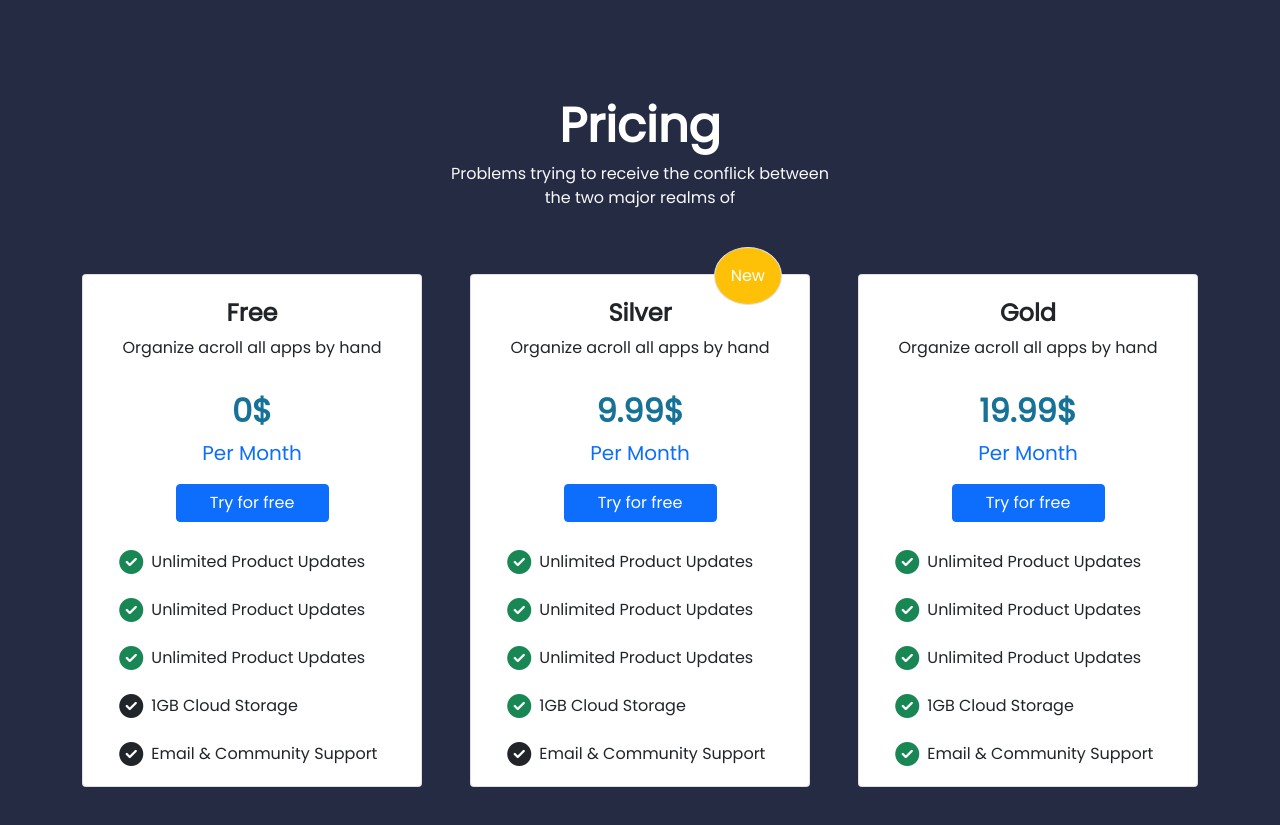
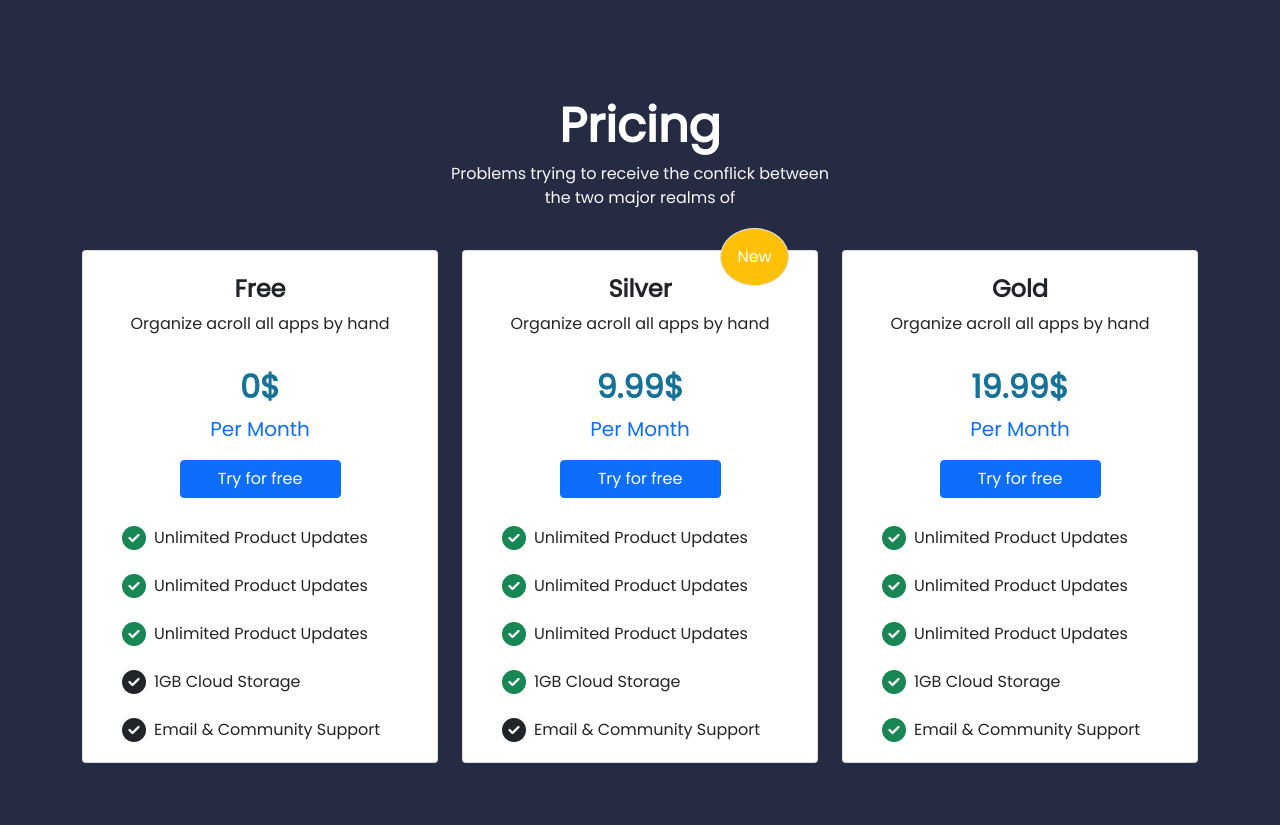
Before and after one commit to z4yed/z-tech, a plain HTML site: page index.html in a window 1280 px wide. Shown: the part 2533-3358 px from the top of the page. Drawn offline with Linux system fonts and the light colour scheme.

Commit message:
Scrollbar fixed with less gutter size.

```diff
--- a/index.html
+++ b/index.html
@@ -289,16 +289,16 @@
         </section>
 
 
-        <section class="container mb-100px text-center" id="client-feedback">
+        <section class="container mb-100px text-center" id="pricing">
             <div class="section-heading">
                 <h1 class="text-white display-5 fw-bolder">Pricing</h1>
                 <p class="text-light">Problems trying to receive the conflick between <br> the two major realms of
                 </p>
             </div>
 
-            <div class="row row-cols-1 row-cols-md-2 row-cols-lg-3 g-5 mt-3">
+            <div class="row g-4 mt-3">
 
-                <div class="col">
+                <div class="col-12 col-md-6 col-lg-4">
                     <div class="card h-100 text-center">
                         <h4 class="card-title fw-bold mt-4">Free</h4>
                         <p>Organize acroll all apps by hand</p>
@@ -354,7 +354,7 @@
                         </div>
                     </div>
                 </div>
-                <div class="col">
+                <div class="col-12 col-md-6 col-lg-4">
                     <div class="card h-100 text-center position-relative">
 
                         <div id="floating-div" class="bg-warning p-3 border rounded-circle">New</div>
@@ -415,7 +415,7 @@
 
                     </div>
                 </div>
-                <div class="col">
+                <div class="col-12 col-md-6 col-lg-4">
                     <div class="card h-100 text-center">
                         <h4 class="card-title fw-bolder mt-4">Gold</h4>
                         <p>Organize acroll all apps by hand</p>
--- a/style.css
+++ b/style.css
@@ -25,6 +25,6 @@ nav {
 #floating-div {
     position: absolute;
     color: white;
-    top: -28px;
+    top: -23px;
     right: 8%;
 }
```
